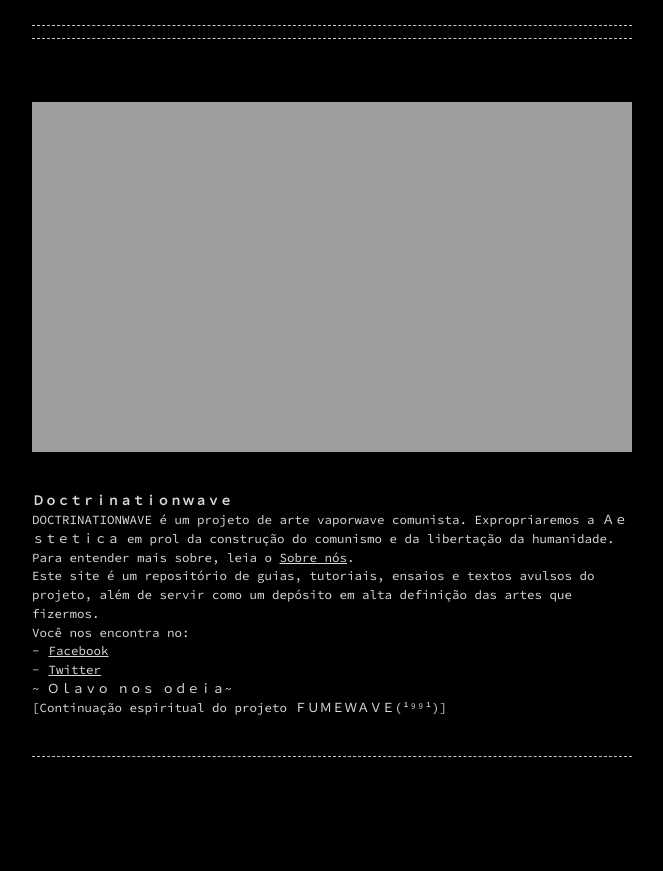
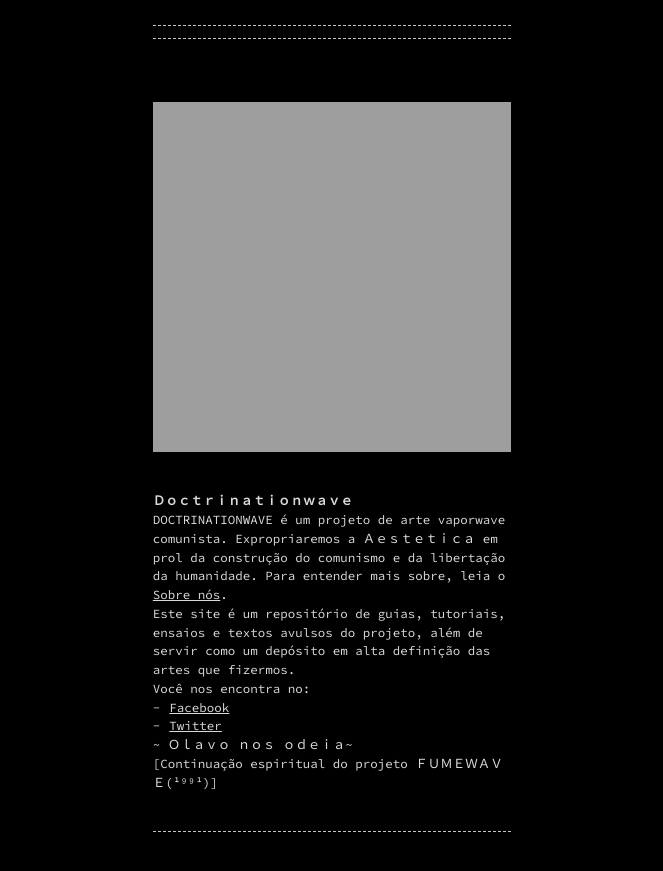
Before and after one commit to doctrinationwave/doctrinationwave.github.io, a Jekyll site: the page built from index.md, in a window 1280 px wide. Shown: the top 871 px of the page, without its empty margins (308-971 px from the left). Built offline with Jekyll 4.4.1, drawn with Linux system fonts in a browser that asks for light colours.

Commit message:
Update base.scss

```diff
--- a/_sass/base.scss
+++ b/_sass/base.scss
@@ -8,8 +8,8 @@ $base-font-family:     'Source Code Pro', monospace !default;
 $base-font-size:       12.5px !default;
 $mobile-font-size:     12px !default;
 $base-line-height:     1.5 !default;
-$container-width:      90% !default;
-$container-max-width:  600px !default;
+$container-width:      28% !default;
+$container-max-width:  1920px !default;
 
 /**
  * Global
```
